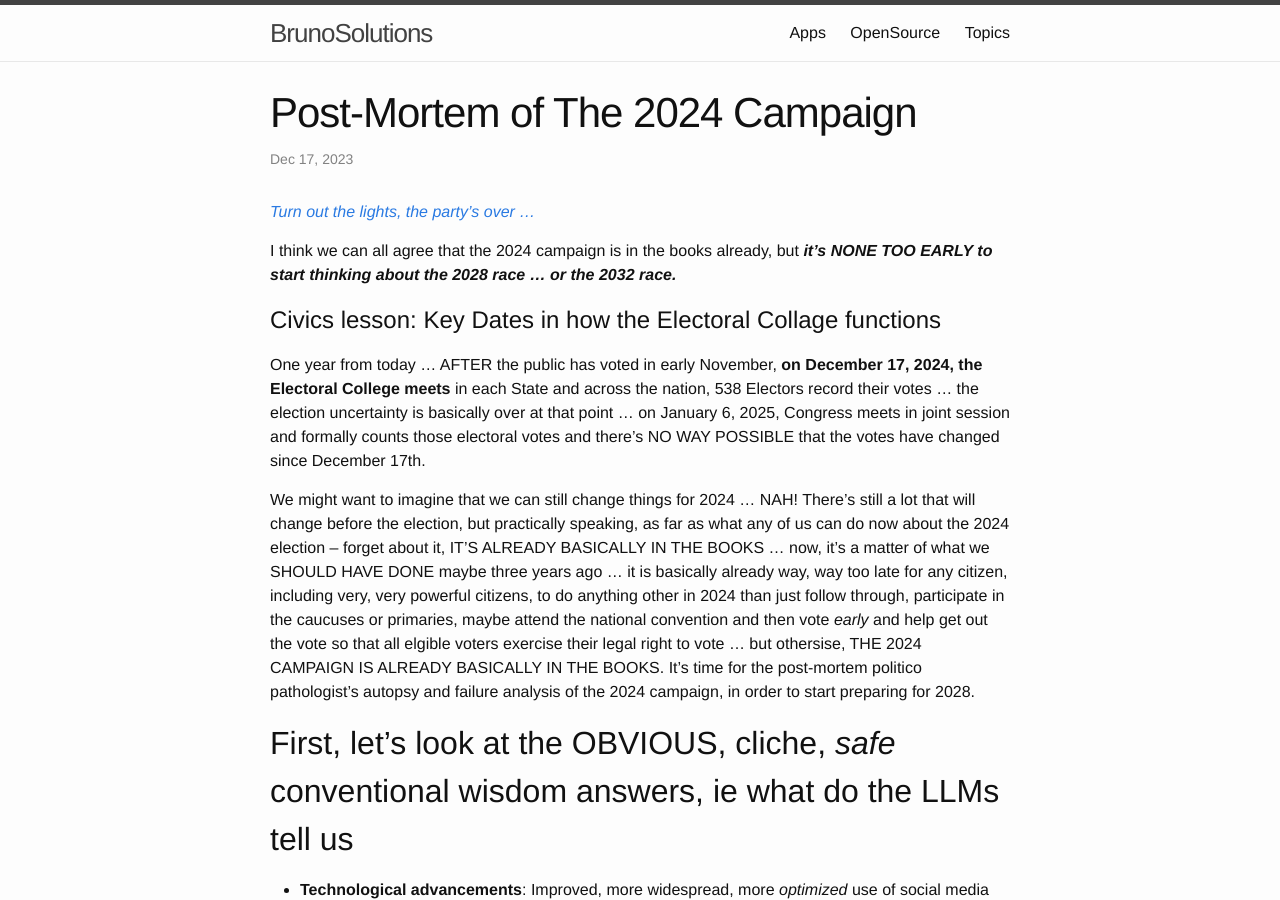
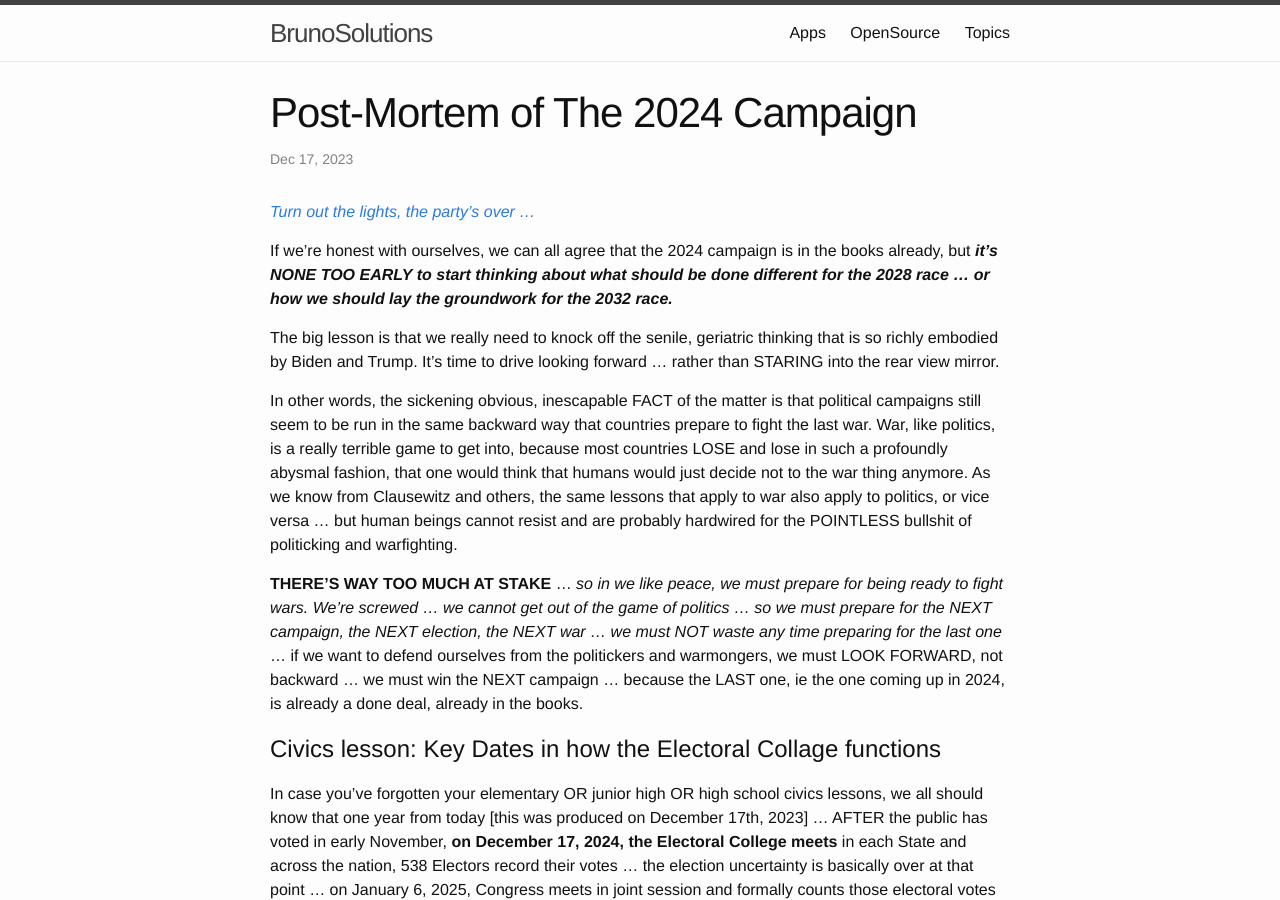
Before and after one commit to RockRapids/SHOP, a Jekyll site: the page built from _posts/2023-12-17-2024-Post-Mortem.MD, in a window 1280 px wide and 900 px high. Built offline with Jekyll 4.4.1, drawn with Linux system fonts in a browser that asks for light colours.

Commit message:
NO CHANGE, just revising/emphasizing why we should look back

```diff
--- a/_posts/2023-12-17-2024-Post-Mortem.MD
+++ b/_posts/2023-12-17-2024-Post-Mortem.MD
@@ -9,11 +9,17 @@ categories: Discipline
 
 [*Turn out the lights, the party's over ...*](https://www.youtube.com/watch?v=saMUmG4HU1E&t=158s)
 
-I think we can all agree that the 2024 campaign is in the books already, but ***it's NONE TOO EARLY to start thinking about the 2028 race ... or the 2032 race.***
+If we're honest with ourselves, we can all agree that the 2024 campaign is in the books already, but ***it's NONE TOO EARLY to start thinking about what should be done different for the 2028 race ... or how we should lay the groundwork for the 2032 race.***
+
+The big lesson is that we really need to knock off the senile, geriatric thinking that is so richly embodied by Biden and Trump. It's time to drive looking forward ... rather than STARING into the rear view mirror.
+
+In other words, the sickening obvious, inescapable FACT of the matter is that political campaigns still seem to be run in the same backward way that countries prepare to fight the last war. War, like politics, is a really terrible game to get into, because most countries LOSE and lose in such a profoundly abysmal fashion, that one would think that humans would just decide not to the war thing anymore. As we know from Clausewitz and others, the same lessons that apply to war also apply to politics, or vice versa ... but human beings cannot resist and are probably hardwired for the POINTLESS bullshit of politicking and warfighting.
+
+**THERE'S WAY TOO MUCH AT STAKE** ... *so in we like peace, we must prepare for being ready to fight wars. We're screwed ... we cannot get out of the game of politics ... so we must prepare for the NEXT campaign, the NEXT election, the NEXT war ... we must NOT waste any time preparing for the last one* ... if we want to defend ourselves from the politickers and warmongers, we must LOOK FORWARD, not backward ... we must win the NEXT campaign ... because the LAST one, ie the one coming up in 2024, is already a done deal, already in the books.
 
 # Civics lesson: Key Dates in how the Electoral Collage functions
 
-One year from today ... AFTER the public has voted in early November, **on December 17, 2024, the Electoral College meets** in each State and across the nation, 538 Electors record their votes ... the election uncertainty is basically over at that point ... on January 6, 2025, Congress meets in joint session and formally counts those electoral votes and there's NO WAY POSSIBLE that the votes have changed since December 17th.
+In case you've forgotten your elementary OR junior high OR high school civics lessons, we all should know that one year from today [this was produced on December 17th, 2023] ... AFTER the public has voted in early November, **on December 17, 2024, the Electoral College meets** in each State and across the nation, 538 Electors record their votes ... the election uncertainty is basically over at that point ... on January 6, 2025, Congress meets in joint session and formally counts those electoral votes and there's NO WAY POSSIBLE that the votes have changed since December 17th.
 
 We might want to imagine that we can still change things for 2024 ... NAH! There's still a lot that will change before the election, but practically speaking, as far as what any of us can do now about the 2024 election -- forget about it, IT'S ALREADY BASICALLY IN THE BOOKS ... now, it's a matter of what we SHOULD HAVE DONE maybe three years ago ... it is basically already way, way too late for any citizen, including very, very powerful citizens, to do anything other in 2024 than just follow through, participate in the caucuses or primaries, maybe attend the national convention and then vote *early* and help get out the vote so that all elgible voters exercise their legal right to vote ... but othersise, THE 2024 CAMPAIGN IS ALREADY BASICALLY IN THE BOOKS. It's time for the post-mortem politico pathologist's autopsy and failure analysis of the 2024 campaign, in order to start preparing for 2028.
 
```
